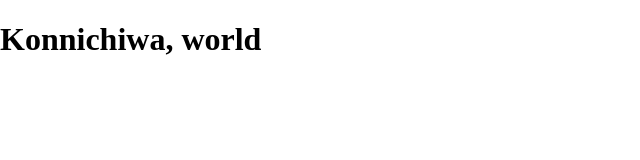
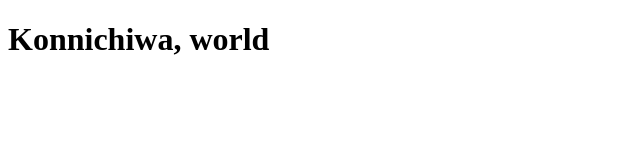
Before and after one commit to pinnakkkk/pinnakkkk.github.io, a plain HTML site: page index.html in a window 1280 px wide. Shown: the whole page, without its empty margins (0-640 px from the left). Drawn offline with Linux system fonts and the light colour scheme.

Commit message:
Update index.html

```diff
--- a/index.html
+++ b/index.html
@@ -3,7 +3,7 @@
     <head>
         <title>Pinak Oza</title>
     </head>
-    <body style="margin: 0; overflow: hidden;">
+    <body style="margin: 50; overflow: hidden;">
         <h1>Konnichiwa, world</h1>
     </body>
 </html>
```
